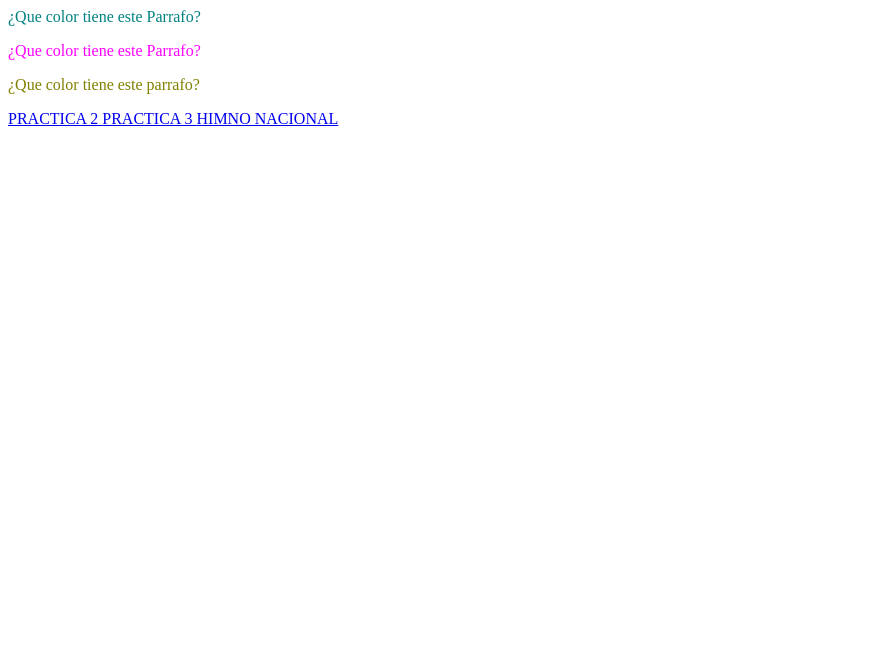
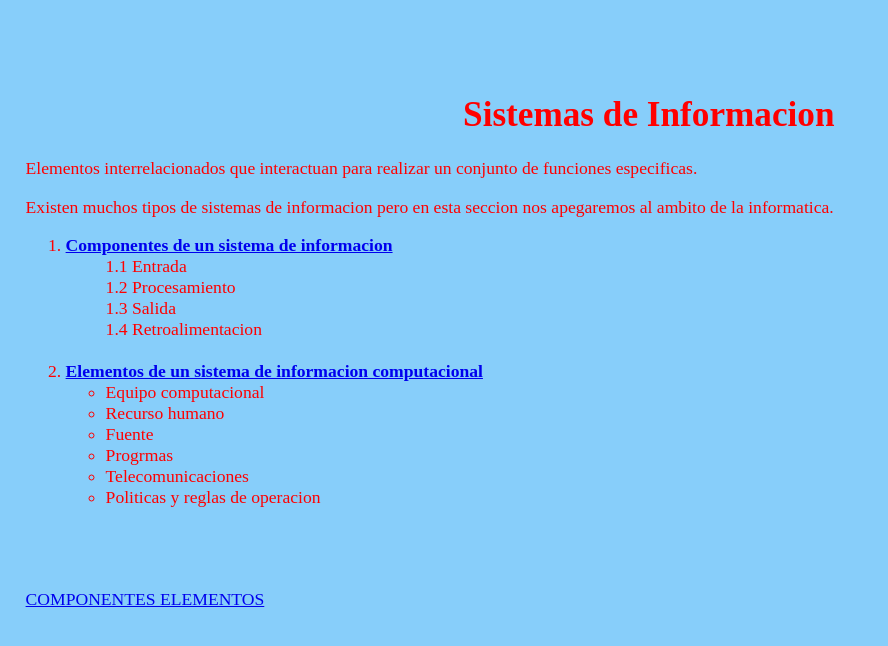
Before and after one commit to yavethzambrano/ejercicio1-programacion, a plain HTML site: page index.html in a window 1280 px wide. Shown: the whole page, without its empty margins (0-888 px from the left). Drawn offline with Linux system fonts and the light colour scheme.

Commit message:
Add files via upload

```diff
--- a/index.html
+++ b/index.html
@@ -1,25 +1,59 @@
-<html>
+<HTML>
+
 <head>
-<title>color</title>
-<style type="text/css">
-#primero {color:teal;}
-#segundo {color:fuchsia;}
-#tercero {color:olive;}
-</style>
+<title>sistema de informacion</title>
+</head>
+<STYLE TYPE="TEXT/CSS">
+	body{padding-left:1em;
+		color:red;
+	    font-size:1.1em;
+	    background-color:#87CEFA}
+	</STYLE>
 
-</head>
+<Body>
+	<br>
+	<br>
+	<br>
+	<h1><center>Sistemas de Informacion</center></h1>
 
-<body>
+<p>Elementos interrelacionados que interactuan para realizar un conjunto de funciones especificas.</p>
 
-<p id="primero"> ¿Que color tiene este Parrafo?</p>
-<p id="segundo"> ¿Que color tiene este Parrafo?</p>
-<p id="tercero"> ¿Que color tiene este parrafo?</p>
 
-<a href="practica2.html"> PRACTICA 2 </a>
+Existen muchos tipos de sistemas de informacion pero en esta seccion nos apegaremos al ambito de la informatica.</p>
 
-<a href="practica3.html"> PRACTICA 3 </a>
+<OL>
+	<LI> <B>
+		<a href="pagina02.html">
+		Componentes de un sistema de informacion</a> </B>
 
-<a href="himnonacional.html"> HIMNO NACIONAL </a>
+		<ol>1.1 Entrada</ol>
+		<ol>1.2 Procesamiento</ol>
+		<ol>1.3 Salida</ol>
+		<ol>1.4 Retroalimentacion</ol>
 
-</body>
-</html>
+		<BR>
+		<LI><B>
+			<a href="pagina03.html">Elementos de un sistema de informacion computacional</a></B>
+
+			<UL>
+				<LI>Equipo computacional
+					<LI>Recurso humano
+					    <LI>Fuente
+					    	<LI>Progrmas
+					    		<LI>Telecomunicaciones
+					    			<LI>Politicas y reglas de operacion
+					    		</UL>
+					    	</OL>
+
+					    	<br>
+					    	<br>
+					    	<br>
+
+<a href="pagina02.html"> COMPONENTES </a>
+<a href="pagina03.html"> ELEMENTOS </a>
+
+</p>
+
+</Body>
+
+</HTML>
```
Also changed, not shown: pagina02.html (added, +49 -0 lines), pagina03.html (added, +43 -0 lines), foto1.jpg (added), foto2.jpg (added), foto3.jpg (added), foto4.jpg (added), foto5.jpg (added), foto6.jpg (added).
